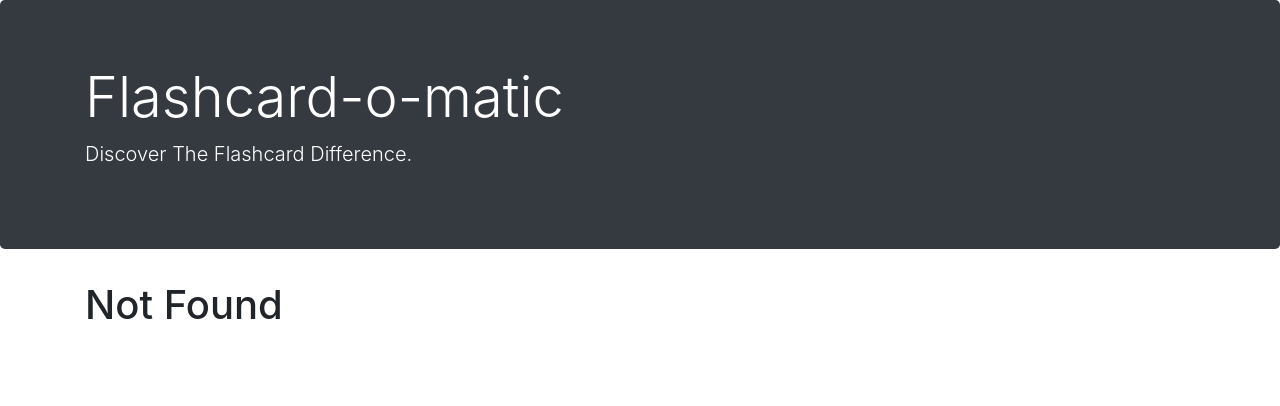
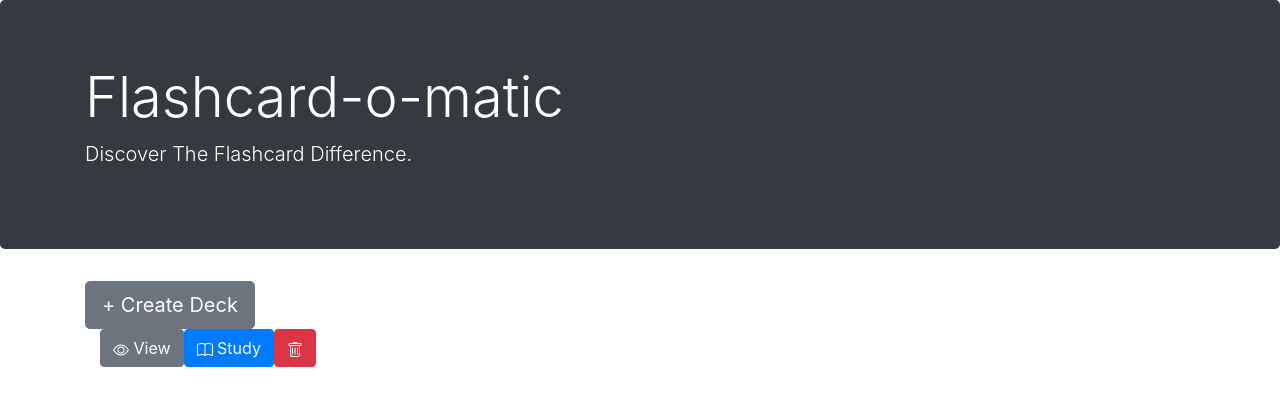
Before and after one commit to Valerie-Gtrz/flashcards_make_and_study, a React (Create React App) app: page / in a window 1280 px wide. Before the commit this address had no page. Shown: the top 406 px of the page. Built offline with nearby package versions, Linux system fonts and the light colour scheme; a web font is replaced by a local one.

Commit message:
home buttons

```diff
--- a/package.json
+++ b/package.json
@@ -6,8 +6,11 @@
     "@testing-library/jest-dom": "^4.2.4",
     "@testing-library/react": "^9.5.0",
     "@testing-library/user-event": "^7.2.1",
+    "bootstrap": "^5.0.2",
+    "bootstrap-icons": "^1.5.0",
     "cross-fetch": "^3.0.5",
     "react": "^16.13.1",
+    "react-bootstrap": "^2.0.0-beta.4",
     "react-dom": "^16.13.1",
     "react-router-dom": "^5.2.0",
     "react-scripts": "4.0.0"
--- /dev/null
+++ b/src/Layout/Home.js
@@ -0,0 +1,58 @@
+function Home() {
+  return (
+    <>
+      <button type="button" name="create" className="btn btn-secondary btn-lg">&#43; Create Deck</button>
+      <div className="container">
+        <div className="row">
+          <div className="col">
+            <button type="button" name="view" className="btn btn-secondary">
+              <svg
+                xmlns="http://www.w3.org/2000/svg"
+                width="16"
+                height="16"
+                fill="currentColor"
+                class="bi bi-eye"
+                viewBox="0 0 16 16"
+              >
+                <path d="M16 8s-3-5.5-8-5.5S0 8 0 8s3 5.5 8 5.5S16 8 16 8zM1.173 8a13.133 13.133 0 0 1 1.66-2.043C4.12 4.668 5.88 3.5 8 3.5c2.12 0 3.879 1.168 5.168 2.457A13.133 13.133 0 0 1 14.828 8c-.058.087-.122.183-.195.288-.335.48-.83 1.12-1.465 1.755C11.879 11.332 10.119 12.5 8 12.5c-2.12 0-3.879-1.168-5.168-2.457A13.134 13.134 0 0 1 1.172 8z" />
+                <path d="M8 5.5a2.5 2.5 0 1 0 0 5 2.5 2.5 0 0 0 0-5zM4.5 8a3.5 3.5 0 1 1 7 0 3.5 3.5 0 0 1-7 0z" />
+              </svg>{" "}
+              View
+            </button>
+            <button type="button" name="study" className="btn btn-primary">
+              <svg
+                xmlns="http://www.w3.org/2000/svg"
+                width="16"
+                height="16"
+                fill="currentColor"
+                class="bi bi-book"
+                viewBox="0 0 16 16"
+              >
+                <path d="M1 2.828c.885-.37 2.154-.769 3.388-.893 1.33-.134 2.458.063 3.112.752v9.746c-.935-.53-2.12-.603-3.213-.493-1.18.12-2.37.461-3.287.811V2.828zm7.5-.141c.654-.689 1.782-.886 3.112-.752 1.234.124 2.503.523 3.388.893v9.923c-.918-.35-2.107-.692-3.287-.81-1.094-.111-2.278-.039-3.213.492V2.687zM8 1.783C7.015.936 5.587.81 4.287.94c-1.514.153-3.042.672-3.994 1.105A.5.5 0 0 0 0 2.5v11a.5.5 0 0 0 .707.455c.882-.4 2.303-.881 3.68-1.02 1.409-.142 2.59.087 3.223.877a.5.5 0 0 0 .78 0c.633-.79 1.814-1.019 3.222-.877 1.378.139 2.8.62 3.681 1.02A.5.5 0 0 0 16 13.5v-11a.5.5 0 0 0-.293-.455c-.952-.433-2.48-.952-3.994-1.105C10.413.809 8.985.936 8 1.783z" />
+              </svg>{" "}
+              Study
+            </button>
+            <button type="button" name="delete" className="btn btn-danger">
+              <svg
+                xmlns="http://www.w3.org/2000/svg"
+                width="16"
+                height="16"
+                fill="currentColor"
+                class="bi bi-trash"
+                viewBox="0 0 16 16"
+              >
+                <path d="M5.5 5.5A.5.5 0 0 1 6 6v6a.5.5 0 0 1-1 0V6a.5.5 0 0 1 .5-.5zm2.5 0a.5.5 0 0 1 .5.5v6a.5.5 0 0 1-1 0V6a.5.5 0 0 1 .5-.5zm3 .5a.5.5 0 0 0-1 0v6a.5.5 0 0 0 1 0V6z" />
+                <path
+                  fill-rule="evenodd"
+                  d="M14.5 3a1 1 0 0 1-1 1H13v9a2 2 0 0 1-2 2H5a2 2 0 0 1-2-2V4h-.5a1 1 0 0 1-1-1V2a1 1 0 0 1 1-1H6a1 1 0 0 1 1-1h2a1 1 0 0 1 1 1h3.5a1 1 0 0 1 1 1v1zM4.118 4 4 4.059V13a1 1 0 0 0 1 1h6a1 1 0 0 0 1-1V4.059L11.882 4H4.118zM2.5 3V2h11v1h-11z"
+                />
+              </svg>
+            </button>
+          </div>
+        </div>
+      </div>
+    </>
+  );
+}
+
+export default Home;
--- a/src/Layout/index.js
+++ b/src/Layout/index.js
@@ -1,14 +1,24 @@
 import React from "react";
 import Header from "./Header";
 import NotFound from "./NotFound";
+import Home from "./Home"
+import {Route, Switch} from 'react-router-dom'
+
 
 function Layout() {
   return (
     <div>
       <Header />
       <div className="container">
+        <Switch>
+      <Route exact path='/'>
+        <Home />
+        </Route>
         {/* TODO: Implement the screen starting here */}
+        {/*add routes and paths for views*/}
+        {/*at / shows a list of decks and 4 buttons*/}
         <NotFound />
+        </Switch>
       </div>
     </div>
   );
```
Also changed, not shown: 1 other file (tests, documents, lock files or other folders).
